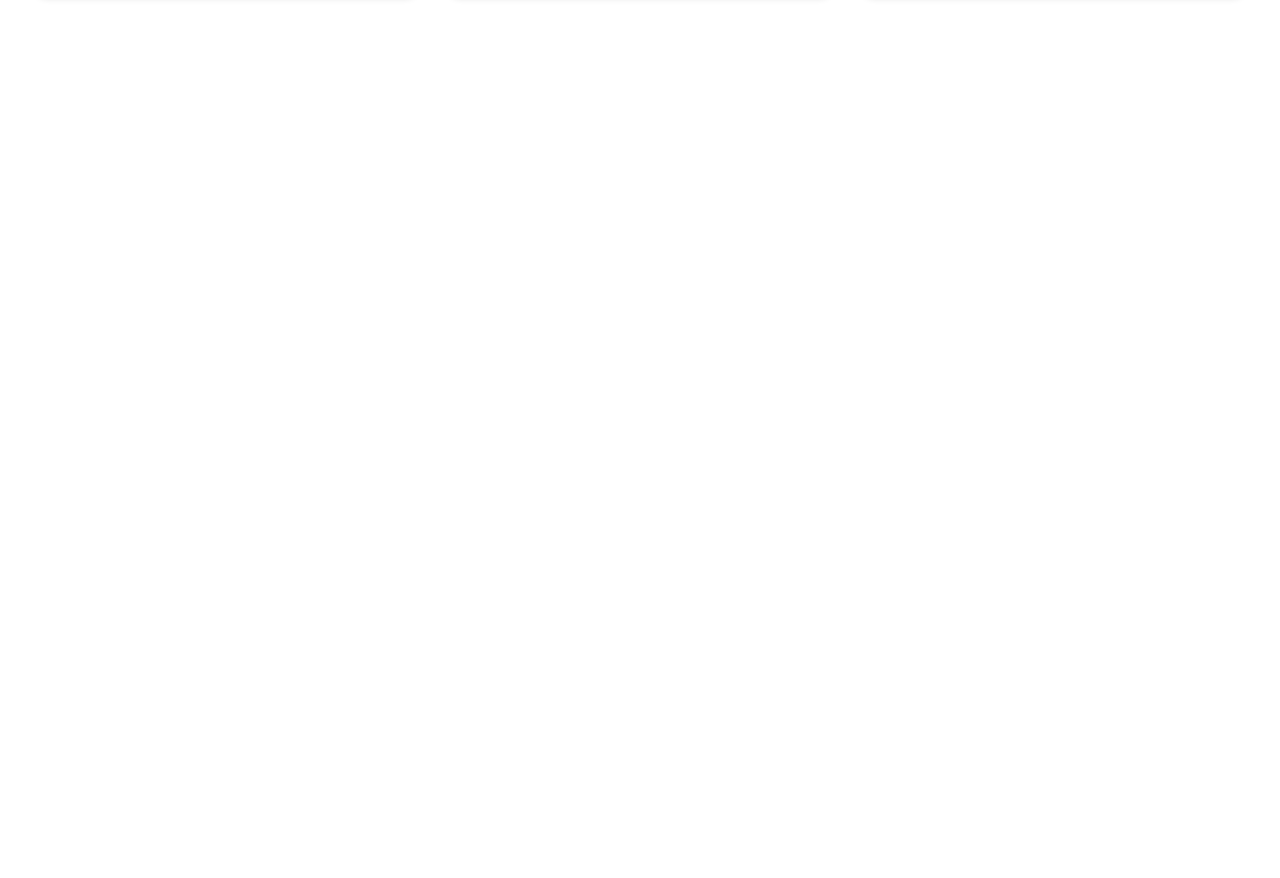
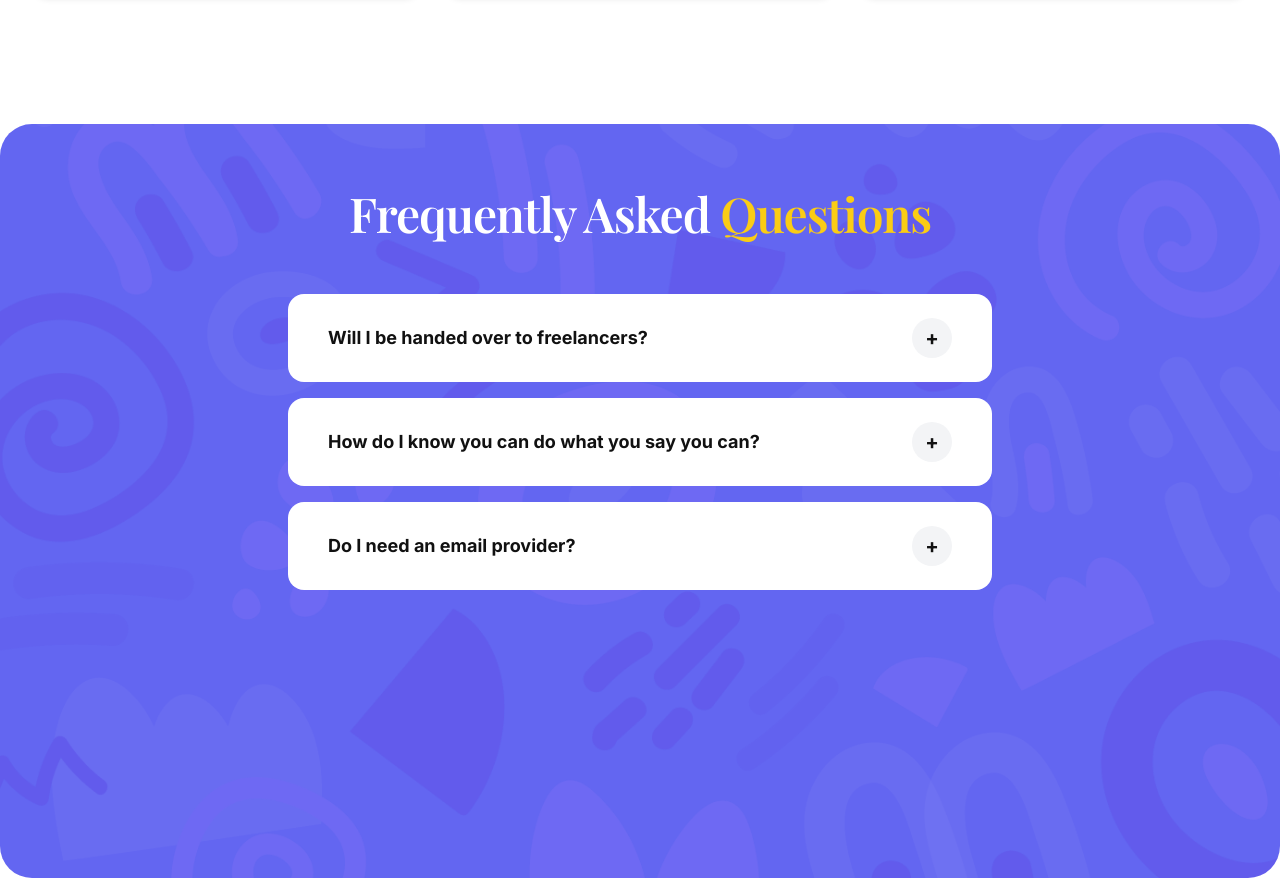
Before and after one commit to ManzarAbbass/zylora-landing-page, a Next.js app: page / in a window 1280 px wide. Shown: the part 6320-7198 px from the top of the page. Before the commit the page ends 6412 px from the top, so only its background shows below. Built offline with nearby package versions, Linux system fonts and the light colour scheme.

Commit message:
feat: implement FAQ accordion section (Section 08)

```diff
--- a/context/current-feature.md
+++ b/context/current-feature.md
@@ -1,13 +1,23 @@
-# Current Feature
+# Current Feature: FAQ Section (Section 08)
 
 ## Status
-<!-- Not Started | In Progress | Complete -->
+Complete
 
 ## Goals
-<!-- Goals will be defined when a feature is started -->
+- Build full-bleed purple backdrop section with repeating typographic wordmark pattern
+- Add centered serif heading with yellow italic *Questions* accent
+- Create 5 vertically stacked accordion rows in white rounded-pill containers
+- Implement GSAP toggle animations for expand/collapse and plus-to-symbol transition
+- All 5 rows start collapsed; pointer event toggles open/close
+- Use dark obsidian (#111111) question text and white row backgrounds
+- Resolve buyer objections in sequential order: freelancer concern → credibility proof → email provider dependency → client effort → system suitability
 
 ## Notes
-<!-- Notes will be added during feature development -->
+- **Design Tokens**: Section bg: `#6366F1` (brand purple), Heading: `#FFFFFF` white, Accent: `#FACC15` yellow, Row bg: `#FFFFFF` white, Question text: `#111111`
+- **Typography**: Headings in editorial serif with italic support; accordion triggers/body in geometric sans-serif
+- **5 Questions**: "Will I be handed over to freelancers?", "How do I know you can do what you say you can?", "Do I need an email provider?", "What do I need to do?", "Will email marketing work for me?"
+- **Answers require**: factual, verified operational data (no template dummy text)
+- Accordion row shape must match the pill/rounded-rect design signatures used across hero, thumbnails, etc.
 
 ## History
 - **2026-07-14** — Hero Section (Section 01): implemented NavBar (ZYLORA logo, 6 nav links, purple CTA), hero split-grid with GSAP entrance animations, eyebrow badge with purple dot indicator, serif H1 headline, subtext with &quot;guarantee&quot; highlight, image collage with floating badge chips.
--- a/src/app/page.tsx
+++ b/src/app/page.tsx
@@ -6,6 +6,7 @@
 import VideoTestimonialsSection from '@/components/video-testimonials/VideoTestimonialsSection'
 import DashboardSection from '@/components/ai-dashboard/DashboardSection'
 import EducationalVideosSection from '@/components/educational-videos/EducationalVideosSection'
+import FaqSection from '@/components/faq/FaqSection'
 
 export default function Home() {
   return (
@@ -19,6 +20,7 @@
         <VideoTestimonialsSection />
         <DashboardSection />
         <EducationalVideosSection />
+        <FaqSection />
       </main>
     </>
   )
--- /dev/null
+++ b/src/components/faq/FaqSection.tsx
@@ -0,0 +1,206 @@
+'use client'
+
+import { useEffect, useRef, useState } from 'react'
+import { gsap, ScrollTrigger } from '@/lib/gsap-setup'
+
+const FAQ_DATA = [
+  {
+    id: 1,
+    question: 'Will I be handed over to freelancers?',
+    answer:
+      'No. Every Zylora engagement is managed by our core in-house team of strategists, designers, and copywriters. You get a dedicated account manager who oversees your entire campaign lifecycle — from initial strategy through execution and reporting. We never outsource client work to freelancers or offshore contractors.',
+  },
+  {
+    id: 2,
+    question: 'How do I know you can do what you say you can?',
+    answer:
+      'We publish our client results transparently. Our current portfolio shows an average 42% open rate improvement, 18.7% click-through rates, and 4.2x ROI across active campaigns. Beyond the metrics, we offer a free email audit that benchmarks your current performance against industry standards — no commitment required.',
+  },
+  {
+    id: 3,
+    question: 'Do I need an email provider?',
+    answer:
+      'Yes, you will need an active email service provider — we work primarily with Klaviyo, Mailchimp, HubSpot, and Shopify Email. If you already have one, we integrate directly into your existing account. If you do not, we help you select and set up the right platform for your business size and technical requirements.',
+  },
+  {
+    id: 4,
+    question: 'What do I need to do?',
+    answer:
+      'Very little. After onboarding, your weekly commitment is roughly 30–45 minutes: reviewing campaign drafts, approving creative concepts, and providing brief feedback. Our team handles everything else — strategy development, copywriting, design, automation setup, segmentation, A/B testing, and reporting.',
+  },
+  {
+    id: 5,
+    question: 'Will email marketing work for me?',
+    answer:
+      'Email marketing delivers an average of $36 for every $1 spent across e-commerce, but results depend on execution quality. We have yet to encounter a client in the DTC or e-commerce space where a properly structured email program — combining strategic flows, compelling creative, and data-driven optimization — failed to generate a positive return within the first 90 days.',
+  },
+]
+
+function AccordionItem({
+  item,
+  isOpen,
+  onToggle,
+  index,
+}: {
+  item: (typeof FAQ_DATA)[number]
+  isOpen: boolean
+  onToggle: (id: number) => void
+  index: number
+}) {
+  const contentRef = useRef<HTMLDivElement>(null)
+  const initialized = useRef(false)
+  const iconRef = useRef<HTMLSpanElement>(null)
+
+  useEffect(() => {
+    if (!contentRef.current) return
+    gsap.set(contentRef.current, { height: 0, opacity: 0 })
+    initialized.current = true
+  }, [])
+
+  useEffect(() => {
+    if (!initialized.current || !contentRef.current) return
+
+    if (isOpen) {
+      contentRef.current.style.height = 'auto'
+      const h = contentRef.current.offsetHeight
+      gsap.set(contentRef.current, { height: 0 })
+      requestAnimationFrame(() => {
+        gsap.to(contentRef.current, {
+          height: h,
+          opacity: 1,
+          duration: 0.4,
+          ease: 'power2.out',
+        })
+      })
+      if (iconRef.current) {
+        gsap.to(iconRef.current, {
+          rotation: 45,
+          duration: 0.3,
+          ease: 'power2.out',
+        })
+      }
+    } else {
+      gsap.to(contentRef.current, {
+        height: 0,
+        opacity: 0,
+        duration: 0.35,
+        ease: 'power2.inOut',
+      })
+      if (iconRef.current) {
+        gsap.to(iconRef.current, {
+          rotation: 0,
+          duration: 0.3,
+          ease: 'power2.out',
+        })
+      }
+    }
+  }, [isOpen])
+
+  return (
+    <div
+      data-anim="faq-row"
+      className="cursor-pointer rounded-2xl bg-white px-5 py-4 sm:px-8 sm:py-5 lg:px-10 lg:py-6"
+      onClick={() => onToggle(isOpen ? 0 : item.id)}
+      role="button"
+      tabIndex={0}
+      onKeyDown={(e) => {
+        if (e.key === 'Enter' || e.key === ' ') {
+          e.preventDefault()
+          onToggle(isOpen ? 0 : item.id)
+        }
+      }}
+      aria-expanded={isOpen}
+    >
+      <div className="flex items-center justify-between">
+        <span className="text-sm font-bold text-[#111111] sm:text-base lg:text-lg">
+          {item.question}
+        </span>
+        <span
+          ref={iconRef}
+          className="flex h-8 w-8 shrink-0 items-center justify-center rounded-full bg-gray-100 text-lg font-bold text-[#111111] sm:h-10 sm:w-10 sm:text-xl"
+        >
+          +
+        </span>
+      </div>
+      <div ref={contentRef} className="overflow-hidden">
+        <p className="pt-4 text-sm leading-relaxed text-[#111111]/70 sm:text-base">
+          {item.answer}
+        </p>
+      </div>
+    </div>
+  )
+}
+
+export default function FaqSection() {
+  const sectionRef = useRef<HTMLElement>(null)
+  const [openId, setOpenId] = useState(0)
+
+  useEffect(() => {
+    const ctx = gsap.context(() => {
+      gsap.from('[data-anim="faq-header"]', {
+        y: 40,
+        opacity: 0,
+        stagger: 0.15,
+        duration: 0.8,
+        ease: 'power3.out',
+        scrollTrigger: {
+          trigger: sectionRef.current,
+          start: 'top 80%',
+        },
+      })
+
+      const rows = gsap.utils.toArray<HTMLElement>('[data-anim="faq-row"]')
+      rows.forEach((row) => {
+        gsap.from(row, {
+          y: 40,
+          opacity: 0,
+          duration: 0.6,
+          ease: 'power3.out',
+          scrollTrigger: {
+            trigger: row,
+            start: 'top 85%',
+          },
+        })
+      })
+    }, sectionRef)
+
+    ScrollTrigger.refresh()
+    return () => ctx.revert()
+  }, [])
+
+  return (
+    <section
+      ref={sectionRef}
+      className="relative mx-auto mt-6 w-full max-w-[1384px] overflow-hidden sm:rounded-[2rem] bg-[#6366F1] pb-16 pt-10 sm:mt-8 sm:pb-20 sm:pt-14"
+      style={{
+        backgroundImage: 'url(/assets/our_work/Our%20Work%20BG.png)',
+        backgroundSize: 'cover',
+        backgroundPosition: 'center',
+      }}
+    >
+
+      <div className="relative mx-auto max-w-3xl px-4 sm:px-6 lg:px-8">
+        <div className="mb-8 text-center sm:mb-12">
+          <h2
+            data-anim="faq-header"
+            className="font-heading text-3xl font-bold leading-snug tracking-tight text-white sm:text-4xl sm:leading-snug lg:text-5xl"
+          >
+            Frequently Asked <em className="not-italic text-[#FACC15]">Questions</em>
+          </h2>
+        </div>
+
+        <div className="space-y-3 sm:space-y-4">
+          {FAQ_DATA.map((item) => (
+            <AccordionItem
+              key={item.id}
+              item={item}
+              index={item.id}
+              isOpen={openId === item.id}
+              onToggle={setOpenId}
+            />
+          ))}
+        </div>
+      </div>
+    </section>
+  )
+}
```
